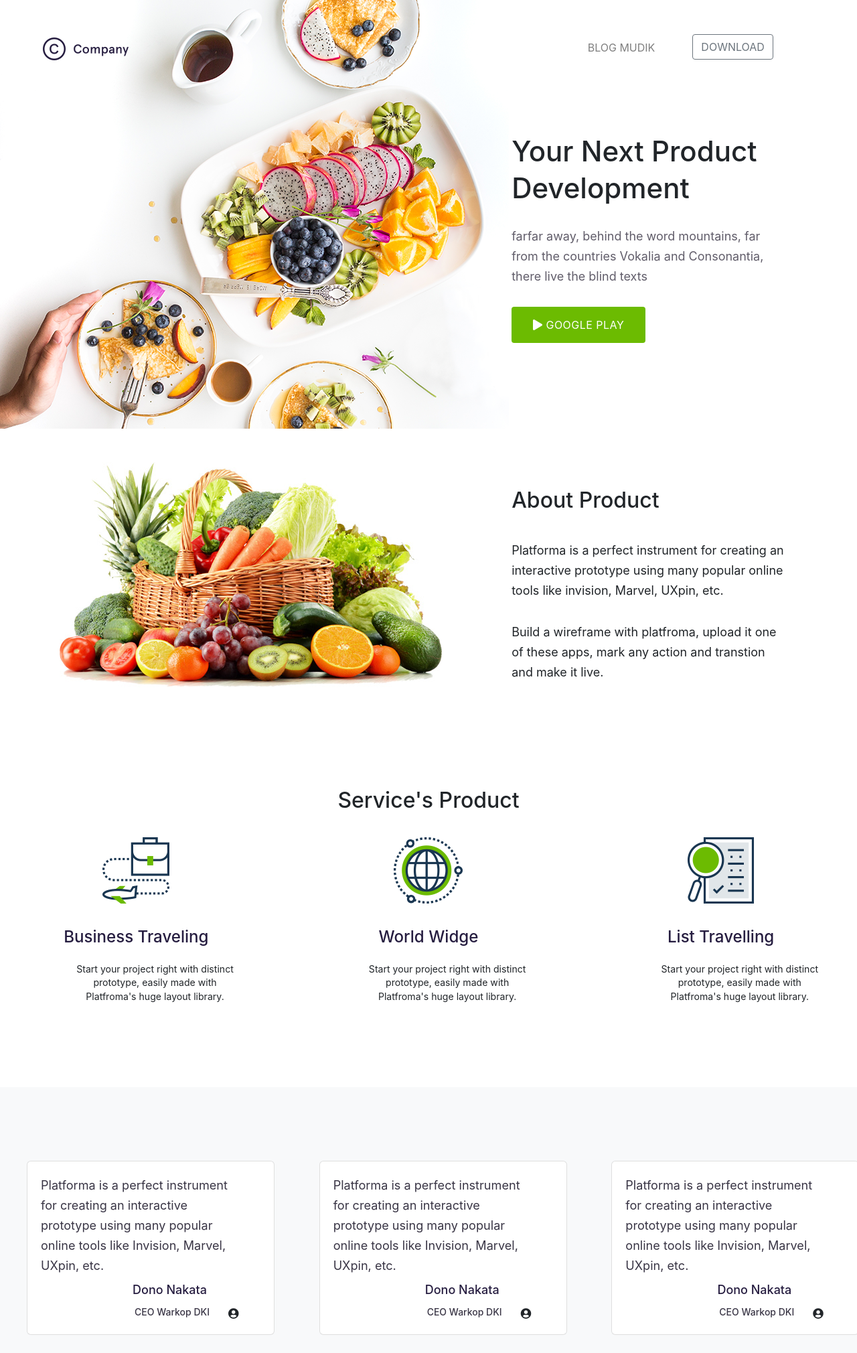
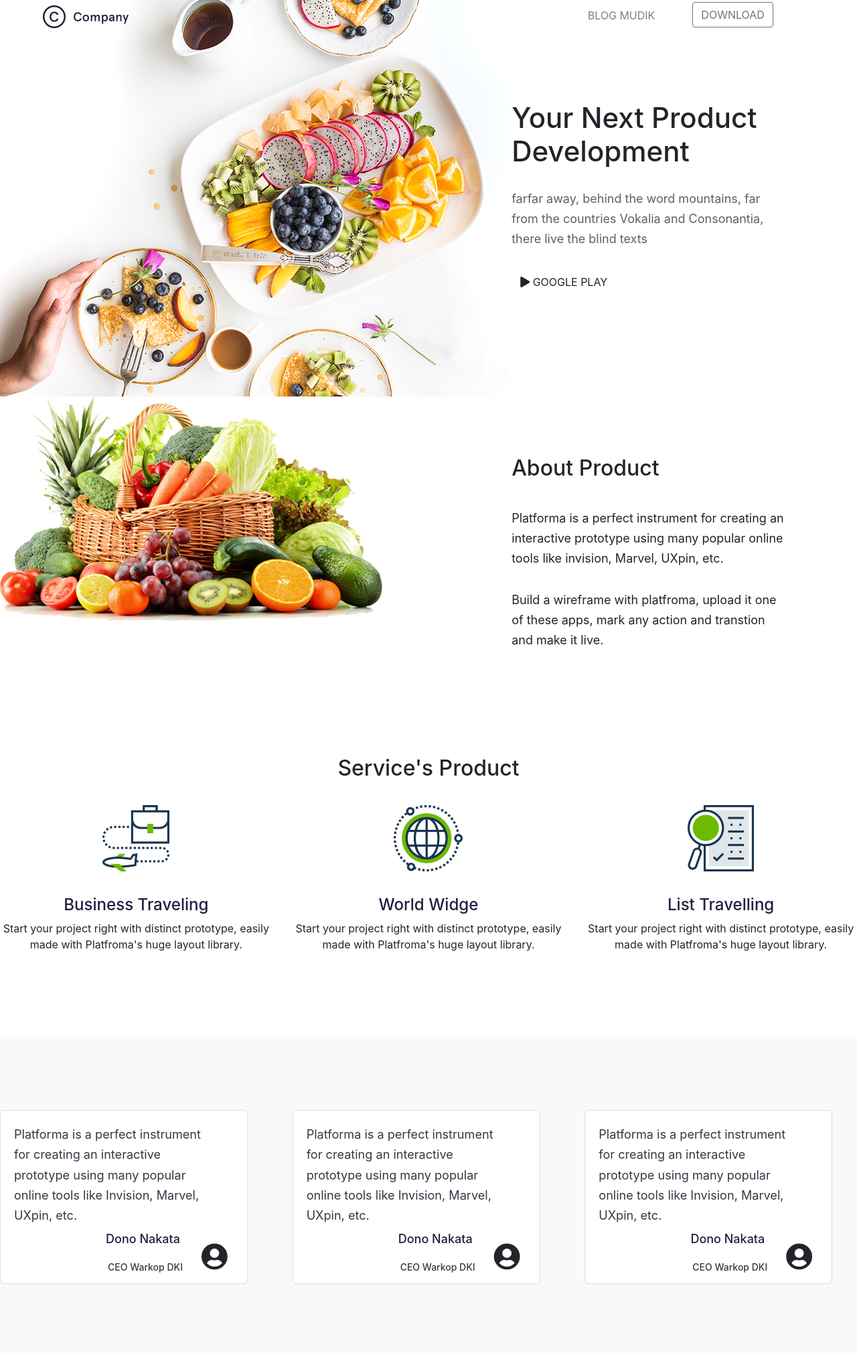
Before and after one commit to soniaadiningsih/Test-PKL-FrontEnd, a plain HTML site: page index.html in a window 1280 px wide. Shown: the part 5-2025 px from the top of the page at 67% size. Drawn offline with nearby package versions, Linux system fonts and the light colour scheme.

Commit message:
Update style.css

```diff
--- a/css/style.css
+++ b/css/style.css
@@ -2,13 +2,14 @@ body{
     overflow-x: hidden;
 }
 
-/* header */
-.navbar{
-    margin-top: 48px;
+.header {
+}
+.header .header-img{
+    background-image: url("assets/img-hero.png");
 }
 .header h1{
     margin-top: 100px;
-    font-size: 42px;
+    font-size: 42px;ss
     line-height: 54.6px;
     margin-bottom: 30px;
 }
@@ -18,7 +19,7 @@ body{
     line-height: 30px;
     color: rgba(57, 53, 69, 0.8);
 }
-.header button{
+.header .btn-light{
     font-size: 16px;
     text-align: center;
     line-height: 26px;
@@ -31,9 +32,8 @@ body{
 }
 
 /* about */
-.about .img-about{
-    margin-top: 50px;
-    margin-left: 89px;
+.about .about-img{
+    background-color: #6cbb01;
 }
 .about h1{
     margin-top: 80px;
@@ -45,13 +45,7 @@ body{
     font-size: 18px;
     line-height: 30px;
 }
-.about .btn{
-    background-color: #6cbb01;
-    width: 150px;
-    height: 38px;
-    color: white;
-    border-radius: 4px;
-}
+
 
 /* service */
 .service{
@@ -71,22 +65,13 @@ body{
 .service .logo{
     margin-top: 20px;
 }
-.service p{
-    margin-top: 23px;
-    font-size: 14.1px;
-    line-height: 20.1px;
-    text-align: center !important;
-    width: 263px;
-    margin-left: 100px;
-}
+
 
 /* testimonial */
 .testimonial .card{
     border-radius: 6px;
     width: 370px;
     height: 260px;
-    margin-left: 40px;
-    margin-right: 40px;
     margin-top: 110px;
     margin-bottom: 158px;
 }
@@ -113,12 +98,12 @@ body{
     line-height: 30px;
     color: #393545;
     margin-left: 140px;
-    margin-top: -73px;
+    margin-top: -20px;
 }
 .testimonial .card-item i{
-    width: 64px;
-    height: 64px;
+    font-size: 40px;
     margin-left: 280px;
+    margin-top: -120px;
 }
 
 /* new */
@@ -148,11 +133,11 @@ body{
 .new .card-link{
     font-size: 14px;
     line-height: 20px;
-    text-align: right !important;
+    text-align: center;
     color: #432b87;
-    margin-left: 173px;
+    justify-content: right;
 }
-.new .btn{
+.new .btn-dark{
     margin-top: 78px;
     margin-bottom: 78px;
     width: 190px;
@@ -163,6 +148,7 @@ body{
     text-align: center;
     background-color: #432b87;
     color: white;
+    justify-content: center;
 }
 
 /* download */
@@ -175,15 +161,13 @@ body{
     text-align: left;
     line-height: 54.6px;
     color: #261d40;
-    margin-left: 191px;
 }
 .download p{
     margin-top: 31px;
     font-size: 18px;
     line-height: 30px;
-    text-align: justify;
+    /* text-align: justify; */
     color: rgba(57, 53, 69, 0.8);
-    margin-left: 191px;
     width: 567px;
     height: 48px;
     opacity: 80%;
```
